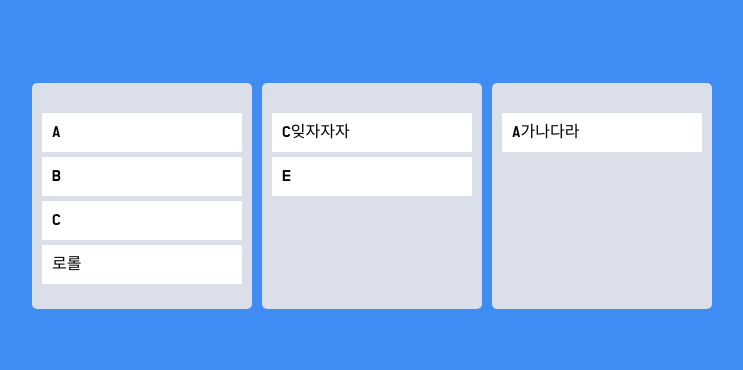
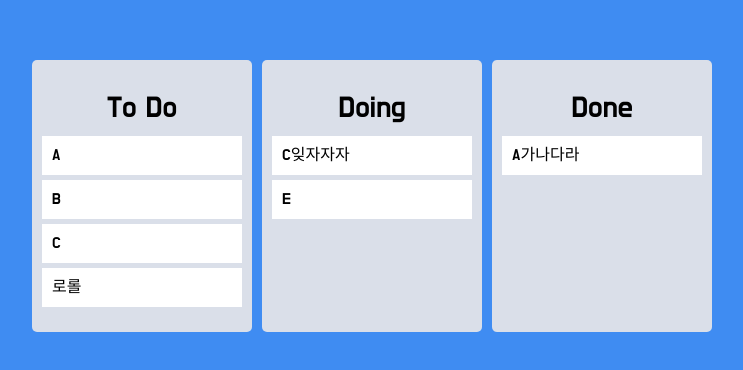
Before and after one commit to j2noo/Trello-clone, a React (Create React App) app: page / in a window 1280 px wide. Shown: the part 204-574 px from the top of the page, without its empty margins (268-1011 px from the left). Built offline with nearby package versions, Linux system fonts and the light colour scheme.

Commit message:
feat : muti-board간 이동 구현

```diff
--- a/src/App.tsx
+++ b/src/App.tsx
@@ -24,8 +24,28 @@ const Boards = styled.div`
 
 function App() {
   const [toDos, setToDos] = useRecoilState(toDoState);
-  const onDragEnd = ({ destination, source, draggableId }: DropResult) => {
-    if (!destination) return;
+  const onDragEnd = (info: DropResult) => {
+    if (!info.destination) return;
+    //지우고 반영, 붙여넣고 반영
+    console.log(info);
+    const toDos_target = [...toDos[info.source.droppableId]];
+    const toDos_dest = [...toDos[info.destination?.droppableId]];
+
+    toDos_target.splice(info.source.index, 1);
+
+    if (info.source.droppableId === info.destination?.droppableId) {
+      toDos_target.splice(info.destination?.index, 0, info.draggableId);
+      setToDos((oldToDos) => ({ ...oldToDos, [info.source.droppableId]: toDos_target }));
+    } else {
+      toDos_dest.splice(info.destination?.index, 0, info.draggableId);
+      setToDos((oldToDos) => ({
+        ...oldToDos,
+        [String(info.destination?.droppableId)]: toDos_dest,
+        [info.source.droppableId]: toDos_target,
+      }));
+    }
+
+    // toDos_dest.splice(info.destination?.index, 0, info.draggableId);
     // let newToDos = [...toDos];
     // newToDos.splice(source.index, 1);
     // newToDos.splice(destination?.index, 0, draggableId);
--- a/src/Components/Board.tsx
+++ b/src/Components/Board.tsx
@@ -8,22 +8,30 @@ const Wrapper = styled.div`
   border-radius: 5px;
   min-height: 200px;
 `;
+const Title = styled.div`
+  margin-bottom: 10px;
+  text-align: center;
+  font-size: 30px;
+`;
 interface IBoardProps {
   toDos: string[];
   boardId: string;
 }
 function Board({ toDos, boardId }: IBoardProps) {
   return (
+    <Wrapper>
+      <Title>{boardId}</Title>
       <Droppable droppableId={boardId}>
         {(provided) => (
-        <Wrapper ref={provided.innerRef} {...provided.droppableProps}>
+          <div ref={provided.innerRef} {...provided.droppableProps}>
             {toDos.map((toDo, index) => (
               <DraggableCard key={toDo} toDo={toDo} index={index}></DraggableCard>
             ))}
             {provided.placeholder}
-        </Wrapper>
+          </div>
         )}
       </Droppable>
+    </Wrapper>
   );
 }
 export default Board;
--- a/src/atoms.tsx
+++ b/src/atoms.tsx
@@ -5,8 +5,8 @@ interface IToDoState {
 export const toDoState = atom<IToDoState>({
   key: "toDo",
   default: {
-    to_do: ["A", "B", "C", "로롤"],
-    doing: ["C잊자자자", "E"],
-    done: ["A가나다라"],
+    "To Do": ["A", "B", "C", "로롤"],
+    Doing: ["C잊자자자", "E"],
+    Done: ["A가나다라"],
   },
 });
```
Lines whose indentation alone changed are shown as unchanged.
